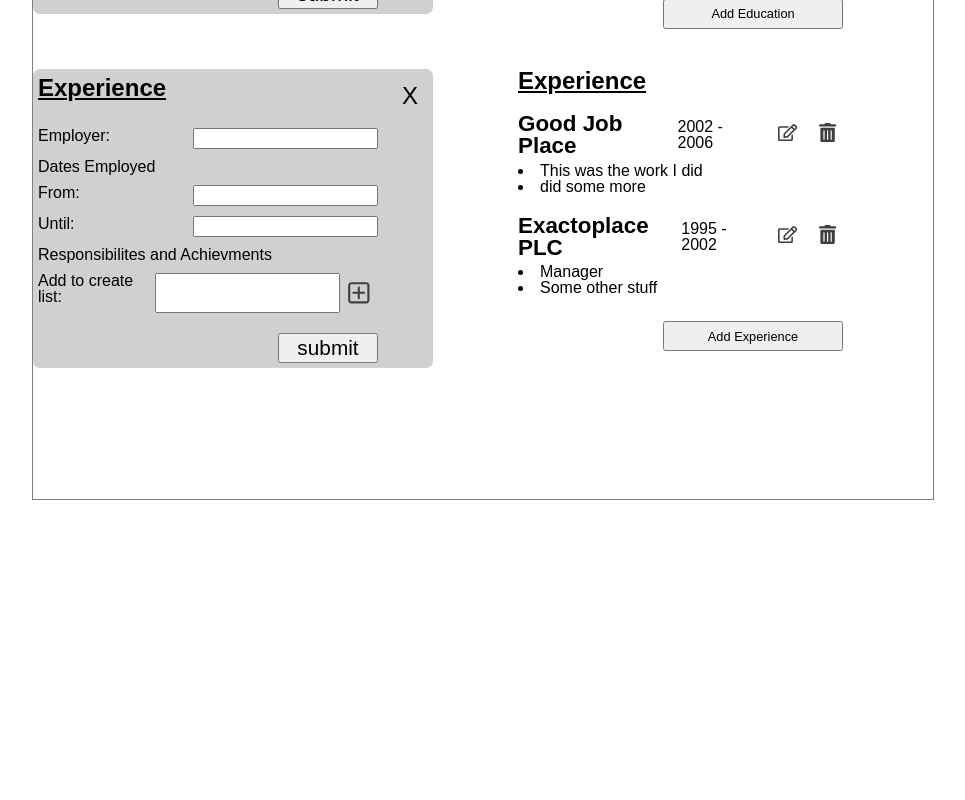
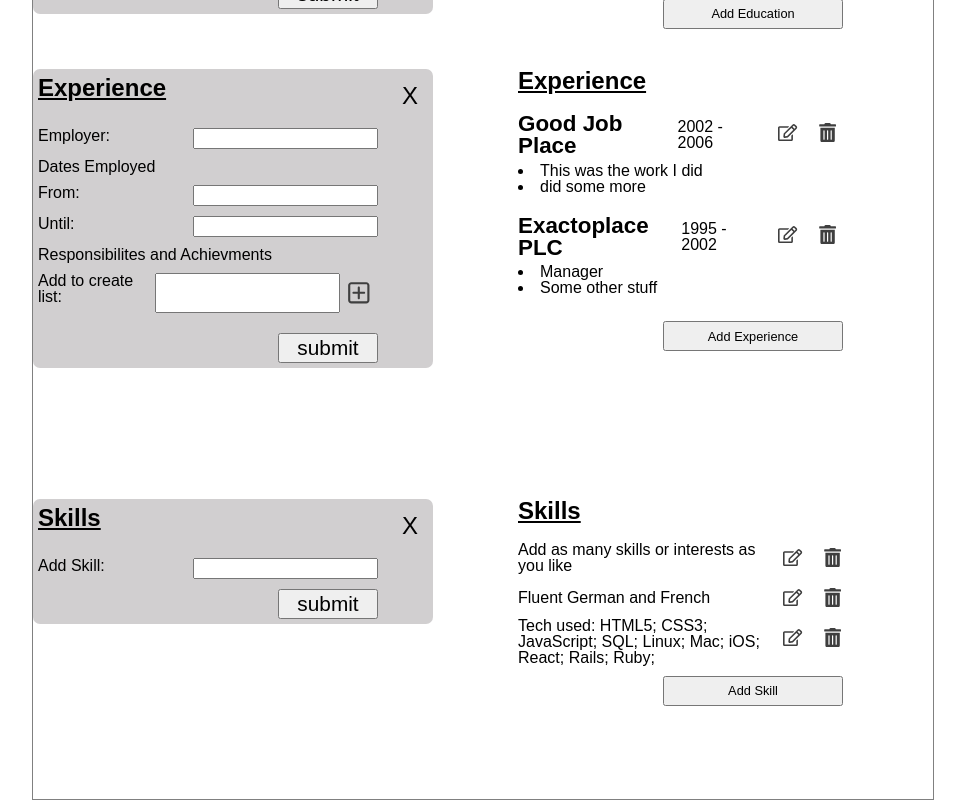
Before and after one commit to Jamesredux/cv-project, a React (Create React App) app: page / in a window 1280 px wide. Shown: the part 782-1582 px from the top of the page, without its empty margins (157-1122 px from the left). Before the commit the page ends 1282 px from the top, so only its background shows below. Built offline with nearby package versions, Linux system fonts and the light colour scheme.

Commit message:
skills section completed

```diff
--- a/src/App.js
+++ b/src/App.js
@@ -3,6 +3,7 @@ import Personal from './components/personal/Personal';
 import Summary from './components/summary/Summary';
 import Education from './components/education/Education';
 import Experience from './components/experience/Experience';
+import Skills from './components/skills/Skills';
 
 class App extends Component {
   constructor(props) {
@@ -20,6 +21,7 @@ class App extends Component {
         <Summary />
         <Education />
         <Experience />
+        <Skills />
       </div>
     );
   }
--- a/src/components/experience/ExperienceForm.js
+++ b/src/components/experience/ExperienceForm.js
@@ -20,6 +20,7 @@ class ExperienceForm extends Component {
     this.hideForm = this.hideForm.bind(this);
     this.addDuty = this.addDuty.bind(this);
     this.deleteDuty = this.deleteDuty.bind(this);
+    this.editDuty = this.editDuty.bind(this);
   }
 
   componentDidUpdate(prevProps) {
@@ -63,11 +64,22 @@ class ExperienceForm extends Component {
   }
 
   deleteDuty(e) {
-    const removeIndex = e.target.dataset.id;
+    const removeIndex = parseInt(e.target.dataset.id);
+    this.removeRecord(removeIndex);
+  }
+
+  editDuty(e) {
+    const selectId = parseInt(e.target.dataset.id);
+    const selectedDuty = this.state.duties.filter(
+      (duty, index) => index === selectId
+    );
+    this.setState({ duty: selectedDuty });
+    this.removeRecord(selectId);
+  }
+
+  removeRecord(removeIndex) {
     this.setState((prevState) => ({
-      duties: prevState.duties.filter(
-        (duty, index) => index !== parseInt(removeIndex)
-      ),
+      duties: prevState.duties.filter((duty, index) => index !== removeIndex),
     }));
   }
 
@@ -84,14 +96,17 @@ class ExperienceForm extends Component {
     });
   }
 
-  // add note on experience form to add multiple duties
-
   render() {
     const dutyList = this.state.duties.map((duty, index) => (
       <div className='duty-item' key={uniqid()}>
         <li>{duty}</li>
-        <div onClick={this.deleteDuty} data-id={index} className='delete'>
-          <FaTrashAlt pointerEvents='none' />
+        <div className='buttons-div'>
+          <div onClick={this.editDuty} data-id={index} className='edit-div'>
+            <FaRegEdit pointerEvents='none' />
+          </div>
+          <div onClick={this.deleteDuty} data-id={index} className='delete'>
+            <FaTrashAlt pointerEvents='none' />
+          </div>
         </div>
       </div>
     ));
--- /dev/null
+++ b/src/components/skills/Skills.js
@@ -0,0 +1,93 @@
+import React, { Component } from 'react';
+import SkillsForm from './SkillsForm';
+import SkillsDisplay from './SkillsDisplay';
+
+class Skills extends Component {
+  constructor() {
+    super();
+    this.selectedRecord = {};
+    this.state = {
+      records: [
+        {
+          id: '334',
+          text: 'Add as many skills or interests as you like',
+        },
+        {
+          id: '344',
+          text: 'Fluent German and French',
+        },
+        {
+          id: '345',
+          text:
+            'Tech used: HTML5; CSS3; JavaScript; SQL; Linux; Mac; iOS; React; Rails; Ruby;',
+        },
+      ],
+      selectedRecord: {},
+      editActive: false,
+    };
+
+    this.addRecord = this.addRecord.bind(this);
+    this.removeRecord = this.removeRecord.bind(this);
+    this.requestEdit = this.requestEdit.bind(this);
+    this.cancelEdit = this.cancelEdit.bind(this);
+  }
+
+  addRecord(formData) {
+    const recordToEdit = this.state.records.find(
+      (record) => record.id === formData.id
+    );
+
+    if (recordToEdit) {
+      this.setState((prevState) => ({
+        records: prevState.records.map((record) =>
+          record.id === formData.id ? formData : record
+        ),
+        selectedRecord: {},
+      }));
+    } else {
+      this.setState((prevState) => {
+        return {
+          records: [...prevState.records, formData],
+        };
+      });
+    }
+  }
+
+  requestEdit(id) {
+    const newRecord = this.state.records.find((record) => record.id === id);
+
+    this.setState({
+      selectedRecord: newRecord,
+      editActive: true,
+    });
+  }
+
+  removeRecord(id) {
+    const newArray = [...this.state.records];
+    const filteredArray = newArray.filter((item) => item.id !== id);
+    this.setState({ records: filteredArray });
+  }
+
+  cancelEdit() {
+    this.setState({ editActive: false });
+  }
+
+  render() {
+    return (
+      <div className='multi-container'>
+        <SkillsForm
+          submitForm={this.addRecord}
+          editData={this.state}
+          editDone={this.cancelEdit}
+        />
+        <SkillsDisplay
+          data={this.state.records}
+          removeRecord={this.removeRecord}
+          requestEdit={this.requestEdit}
+        />
+      </div>
+    );
+  }
+}
+
+export default Skills;
--- /dev/null
+++ b/src/components/skills/SkillsDisplay.js
@@ -0,0 +1,64 @@
+import React, { Component } from 'react';
+import { FaTrashAlt, FaRegEdit } from 'react-icons/fa';
+
+class SkillsDisplay extends Component {
+  constructor(props) {
+    super(props);
+    this.editInfo = this.editInfo.bind(this);
+    this.showForm = this.showForm.bind(this);
+    this.deleteRecord = this.deleteRecord.bind(this);
+    this.editRecord = this.editRecord.bind(this);
+  }
+
+  showForm() {
+    document.getElementById('skills-form').style.width = '400px';
+    document.getElementById('skills-display').style.marginLeft = '400px';
+  }
+  editInfo() {}
+
+  deleteRecord(e) {
+    let confirmation = window.confirm(
+      'Are you sure you want to delete this record?'
+    );
+
+    if (confirmation) {
+      this.props.removeRecord(e.target.dataset.id);
+    }
+  }
+
+  editRecord(e) {
+    this.props.requestEdit(e.target.dataset.id);
+    this.showForm();
+  }
+
+  render() {
+    const listItems = this.props.data.map((item) => (
+      <div className='skill-item' key={item.id}>
+        <div className='skill-item-container'>
+          <p>{item.text}</p>
+        </div>
+        <div className='buttons-div'>
+          <div onClick={this.editRecord} data-id={item.id} className='edit-div'>
+            <FaRegEdit pointerEvents='none' />
+          </div>
+          <div onClick={this.deleteRecord} data-id={item.id} className='delete'>
+            <FaTrashAlt pointerEvents='none' />
+          </div>
+        </div>
+      </div>
+    ));
+    return (
+      <div className='display-box' id='skills-display'>
+        <div className='content-div'>
+          <h3>Skills</h3>
+          <div>{listItems}</div>
+          <button id='add-skill' onClick={this.showForm}>
+            Add Skill
+          </button>
+        </div>
+      </div>
+    );
+  }
+}
+
+export default SkillsDisplay;
--- /dev/null
+++ b/src/components/skills/SkillsForm.js
@@ -0,0 +1,78 @@
+import React, { Component } from 'react';
+import uniqid from 'uniqid';
+
+class SkillsForm extends Component {
+  constructor() {
+    super();
+    this.state = {
+      id: uniqid(),
+      text: '',
+    };
+
+    this.handleChange = this.handleChange.bind(this);
+    this.handleSubmit = this.handleSubmit.bind(this);
+    this.hideForm = this.hideForm.bind(this);
+  }
+
+  componentDidUpdate(prevProps) {
+    if (this.props.editData.editActive) {
+      const { id, text } = this.props.editData.selectedRecord;
+      this.setState({
+        id: id,
+        text: text,
+      });
+      this.props.editDone();
+    }
+  }
+
+  hideForm() {
+    document.getElementById('skills-form').style.width = '0';
+    document.getElementById('skills-display').style.marginLeft = '0';
+  }
+
+  handleChange(e) {
+    this.setState({ [e.target.name]: e.target.value });
+  }
+
+  handleSubmit(e) {
+    e.preventDefault();
+    this.props.submitForm(this.state);
+    this.setState({
+      id: uniqid(),
+      text: '',
+    });
+  }
+
+  render() {
+    return (
+      <div className=' form-box' id='skills-form'>
+        <div className='title'>
+          <h3>Skills</h3>
+          <div className='close-box' onClick={this.hideForm}>
+            X
+          </div>
+        </div>
+
+        <form onSubmit={this.handleSubmit}>
+          <div className='form-section'>
+            <label>Add Skill:</label>
+            <input
+              type='text'
+              required
+              name='text'
+              value={this.state.text}
+              onChange={this.handleChange}
+            />
+          </div>
+
+          <div className='form-section'>
+            <label htmlFor=''></label>
+            <button type='submit'>submit</button>
+          </div>
+        </form>
+      </div>
+    );
+  }
+}
+
+export default SkillsForm;
--- a/src/index.css
+++ b/src/index.css
@@ -60,8 +60,9 @@ ul {
   overflow-x: hidden;
   transition: 0.5s;
   width: 400px;
-  /* box-sizing: border-box; */
+
   background-color: #d1cfd0;
+
   border-radius: 7px;
 }
 
@@ -118,7 +119,8 @@ ul {
 }
 
 #add-education,
-#add-experience {
+#add-experience,
+#add-skill {
   margin: 10px;
   width: 180px;
   font-size: 0.8rem;
@@ -134,9 +136,26 @@ ul {
   display: flex;
   justify-content: space-between;
   align-items: center;
+  padding-left: 5px;
+  border-left: 1px solid #9e9a9d;
+  border-right: 1px solid #9e9a9d;
+}
+.duty-item:nth-child(odd) {
+  background-color: #bdc1c1;
 }
 
-/* general button */
+.skill-item {
+  display: flex;
+}
+
+.skill-item-container {
+  width: 90%;
+  display: flex;
+  align-items: center;
+  padding-left: 5px;
+}
+
+/* general buttons */
 
 button {
   width: 100px;
```
